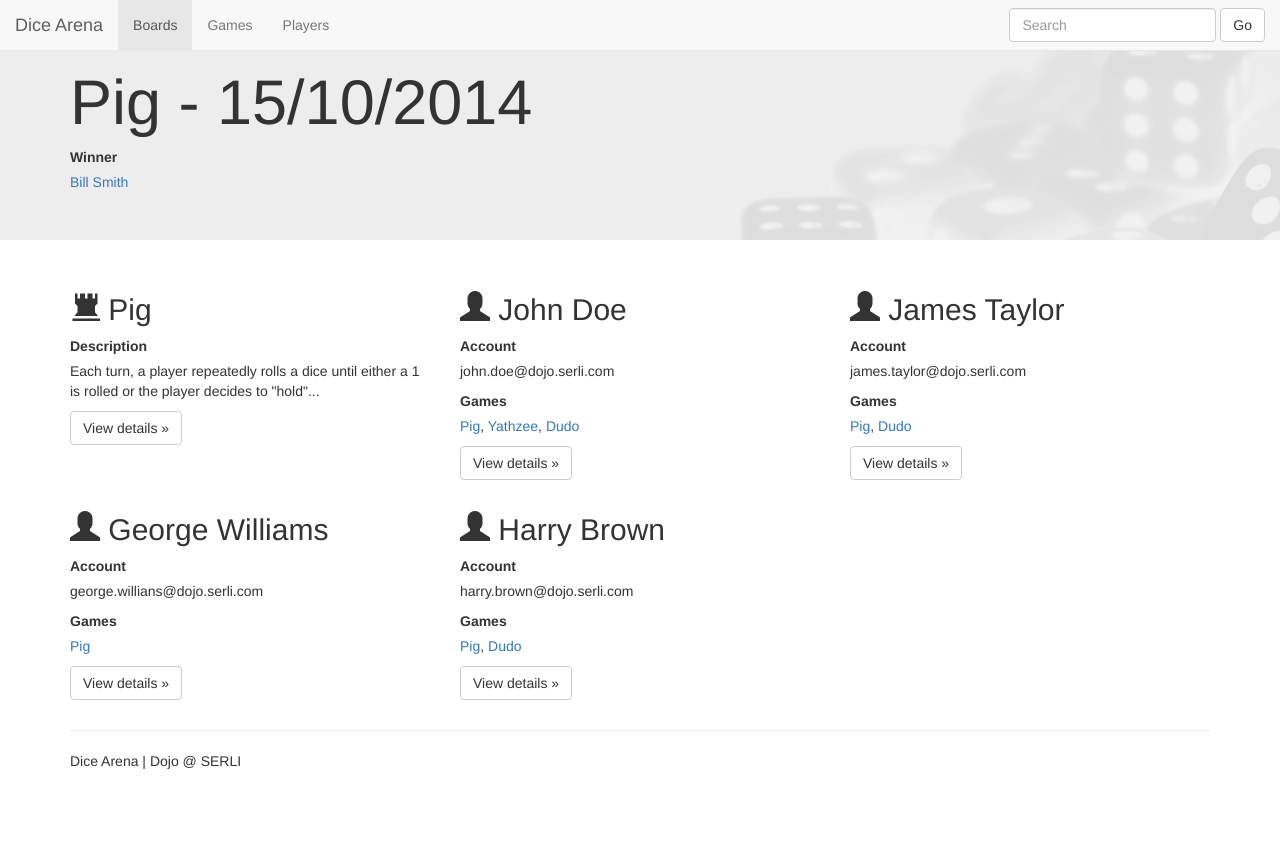
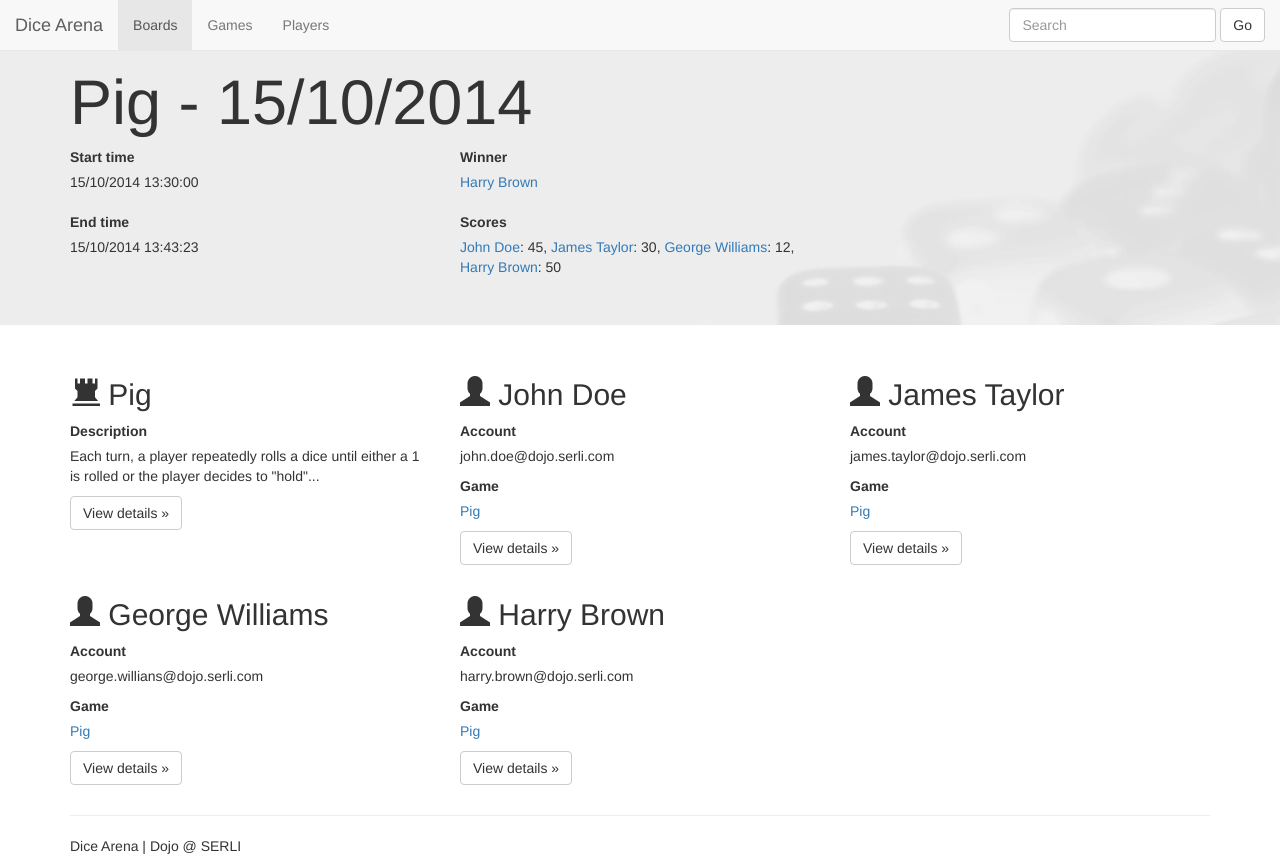
Before and after one commit to SerliDojo/dice-arena, a plain HTML site: page mockup/match.html in a window 1280 px wide. Before the commit the page ends 800 px from the top, so only its background shows below. Drawn offline with nearby package versions, Linux system fonts and the light colour scheme.

Commit message:
More details

```diff
--- a/mockup/match.html
+++ b/mockup/match.html
@@ -54,8 +54,27 @@
     <div class="container">
         <h1>Pig - 15/10/2014</h1>
 
-        <label>Winner</label><br/>
-        <a href="player.html">Bill Smith</a>
+        <div class="row">
+            <div class="col-md-4">
+                <label>Start time</label><br/>
+                15/10/2014 13:30:00<br/>
+                <br/>
+                <label>End time</label><br/>
+                15/10/2014 13:43:23
+            </div>
+
+            <div class="col-md-4">
+                <label>Winner</label><br/>
+                <a href="player.html">Harry Brown</a><br/>
+                <br/>
+                <label>Scores</label><br/>
+                <a href="player.html">John Doe</a>: 45, <a href="player.html">James Taylor</a>: 30, <a href="player.html">George Williams</a>: 12, <a href="player.html">Harry Brown</a>: 50
+            </div>
+
+            <div class="col-md-4">
+            </div>
+        </div>
+
     </div>
 </div>
 
@@ -76,8 +95,8 @@
             <label>Account</label>
             <p>john.doe@dojo.serli.com</p>
 
-            <label>Games</label>
-            <p><a href="game.html">Pig</a>, <a href="game.html">Yathzee</a>, <a href="game.html">Dudo</a></p>
+            <label>Game</label>
+            <p><a href="game.html">Pig</a></p>
 
             <p><a class="btn btn-default" href="player.html" role="button">View details »</a></p>
         </div>
@@ -88,8 +107,8 @@
             <label>Account</label>
             <p>james.taylor@dojo.serli.com</p>
 
-            <label>Games</label>
-            <p><a href="game.html">Pig</a>, <a href="game.html">Dudo</a></p>
+            <label>Game</label>
+            <p><a href="game.html">Pig</a></p>
 
             <p><a class="btn btn-default" href="player.html" role="button">View details »</a></p>
         </div>
@@ -100,7 +119,7 @@
             <label>Account</label>
             <p>george.willians@dojo.serli.com</p>
 
-            <label>Games</label>
+            <label>Game</label>
             <p><a href="game.html">Pig</a></p>
 
             <p><a class="btn btn-default" href="player.html" role="button">View details »</a></p>
@@ -112,8 +131,8 @@
             <label>Account</label>
             <p>harry.brown@dojo.serli.com</p>
 
-            <label>Games</label>
-            <p><a href="game.html">Pig</a>, <a href="game.html">Dudo</a></p>
+            <label>Game</label>
+            <p><a href="game.html">Pig</a></p>
 
             <p><a class="btn btn-default" href="player.html" role="button">View details »</a></p>
         </div>
```
Also changed, not shown: mockup/index.html (+4 -4 lines), mockup/player.html (+21 -2 lines).
